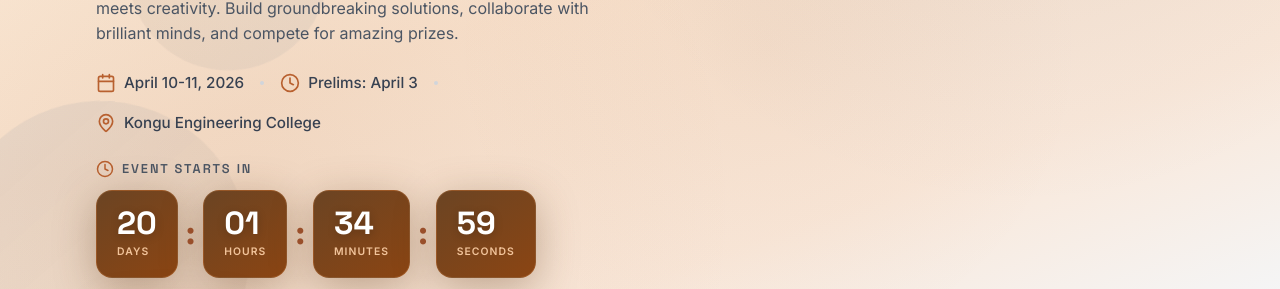
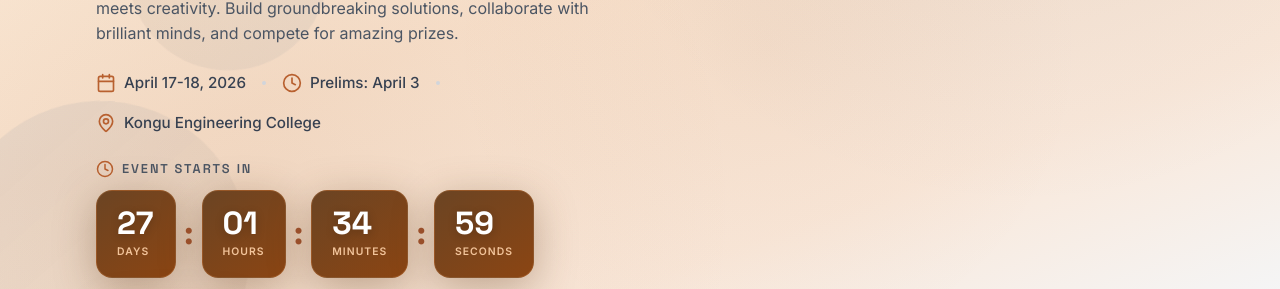
Before and after one commit to Ardcode12/Devforge_2k26, a React (Create React App) app: page / in a window 1280 px wide. Shown: the part 434-723 px from the top of the page. Built offline with nearby package versions, Linux system fonts and the light colour scheme; no server answers.

Commit message:
fix the date

```diff
--- a/src/components/Hero.js
+++ b/src/components/Hero.js
@@ -225,7 +225,7 @@ const Hero = () => {
   }, []);
 
   useEffect(() => {
-    const targetDate = new Date('2026-04-10T09:00:00');
+    const targetDate = new Date('2026-04-17T09:00:00');
 
     const timer = setInterval(() => {
       const now = new Date();
@@ -317,7 +317,7 @@ const Hero = () => {
           <motion.div className="hero-info" variants={itemVariants}>
             <div className="info-item">
               <Calendar size={20} />
-              <span>April 10-11, 2026</span>
+              <span>April 17-18, 2026</span>
             </div>
             <div className="info-divider" />
             <div className="info-item">
```
